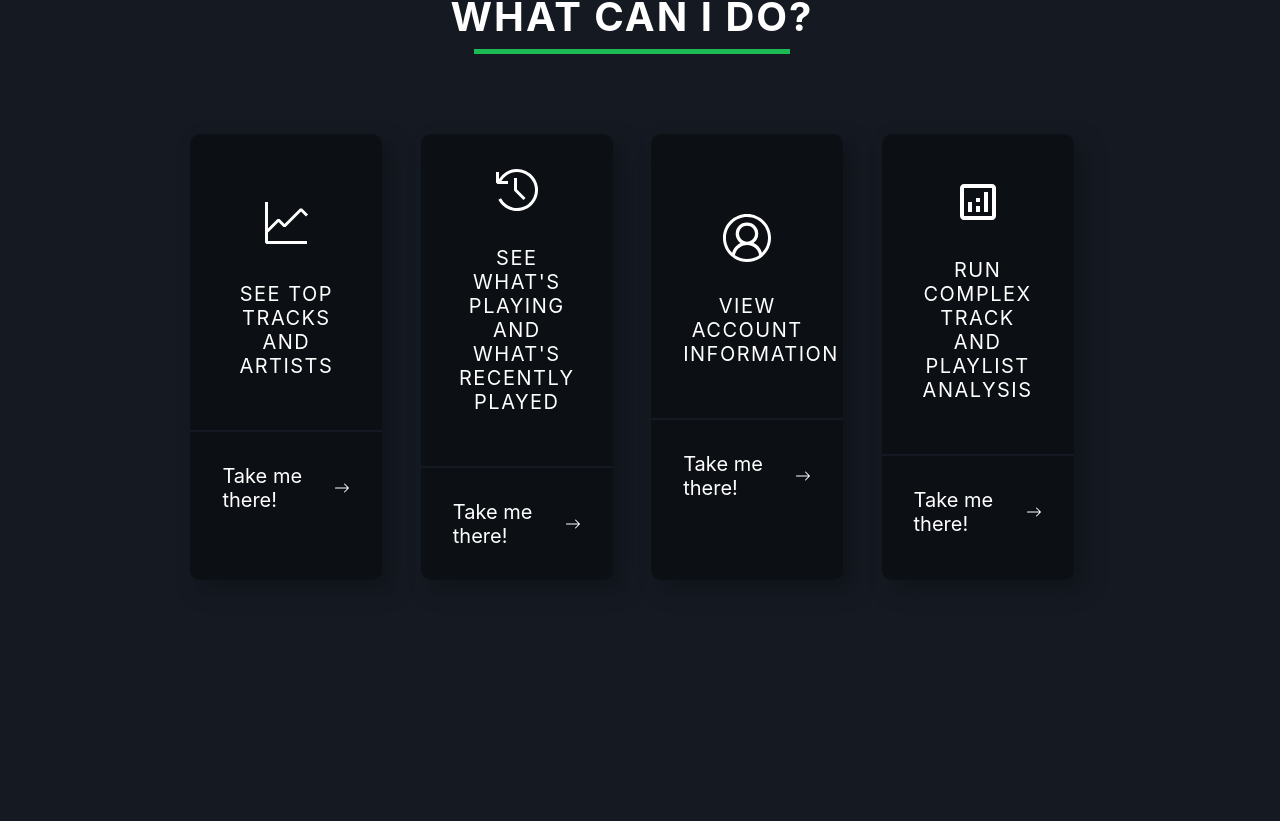
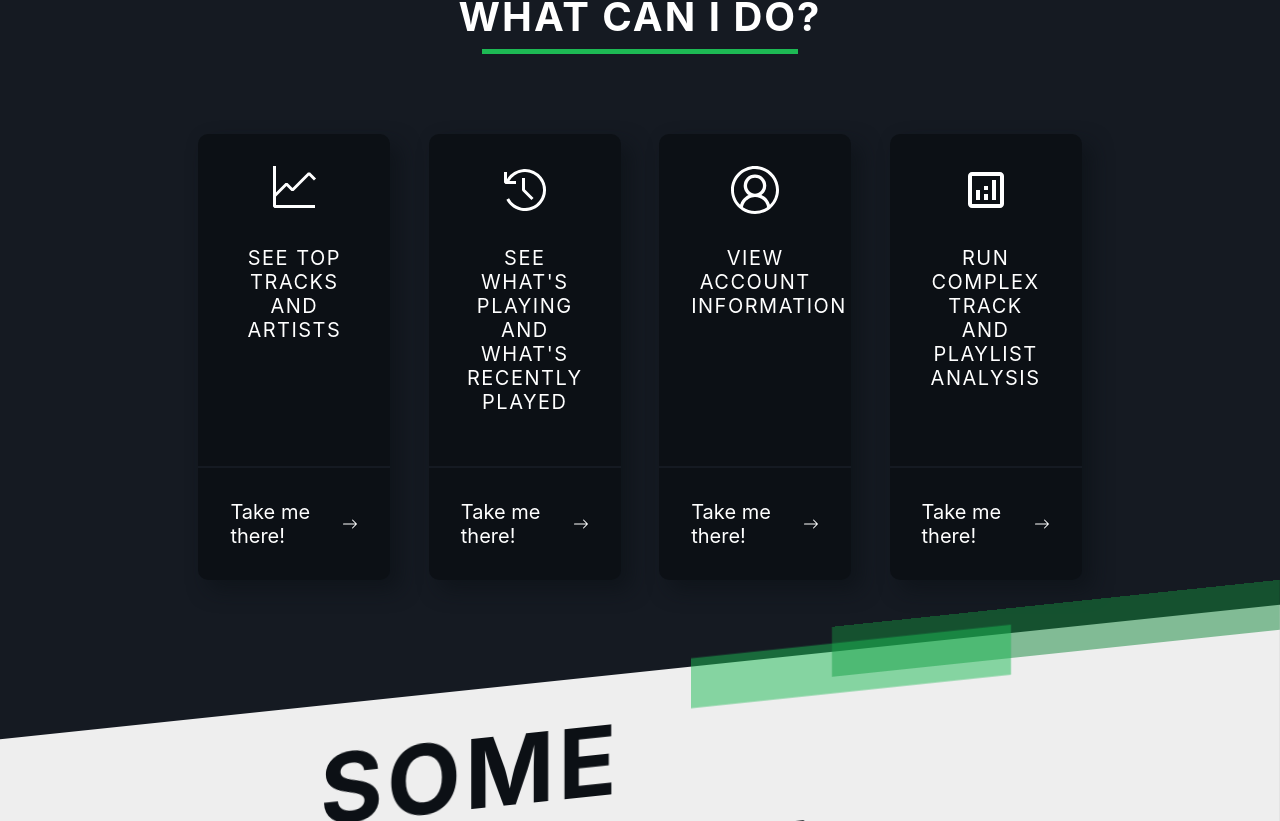
Before and after one commit to luca2849/myspotifystats-react, a Next.js app: page / in a window 1280 px wide. Shown: the part 1979-2800 px from the top of the page. Before the commit the page ends 2651 px from the top, so only its background shows below. Built offline with nearby package versions, Linux system fonts and the light colour scheme.

Commit message:
MSS-30: New home page widget, and some styling fixes

```diff
--- a/pages/index.tsx
+++ b/pages/index.tsx
@@ -66,6 +66,20 @@ export default function Home() {
 				<h2 className={styles.sectionTitle}>What can I do?</h2>
 				<ActionIcons actions={actions} />
 			</section>
+			<section
+				className={`${styles.lowerSectionAlternate} ${styles.fullWidth}`}
+				id="hero"
+			>
+				<div className={styles.skew}>
+					<div className={styles.accent}></div>
+					<div className={styles.accent}></div>
+					<div className={styles.accent}></div>
+					<div className={styles.accent}></div>
+					<div className={styles.textContainer}>
+						<h1>Some Example Text</h1>
+					</div>
+				</div>
+			</section>
 		</>
 	);
 }
--- a/public/scripts/homeScroll.js
+++ b/public/scripts/homeScroll.js
@@ -44,7 +44,6 @@ document.querySelector("#goDown").addEventListener("click", (e) => {
 
 const observer = new IntersectionObserver((entries) => {
 	entries.forEach((entry) => {
-		console.log(entry);
 		if (entry.isIntersecting) {
 			// Is present in viewport
 			entry.target.style.setProperty("--opacity", "1");
@@ -65,3 +64,17 @@ actionCards.forEach((entry, index) => {
 	entry.style.setProperty("--n", `${index}`);
 	observer.observe(entry);
 });
+
+const accentObserver = new IntersectionObserver((entries) => {
+	entries.forEach((entry) => {
+		if (entry.isIntersecting) {
+			// Is present in viewport
+			entry.target.style.setProperty("--move", "1");
+		} else {
+			entry.target.style.setProperty("--move", "0");
+		}
+	});
+});
+
+const heroArea = document.querySelector("#hero");
+accentObserver.observe(heroArea);
--- a/styles/ActionIcons.module.scss
+++ b/styles/ActionIcons.module.scss
@@ -14,7 +14,7 @@
 	& .action {
 		display: flex;
 		flex-direction: column;
-		justify-content: center;
+		justify-content: space-between;
 		width: 20%;
 		border-radius: 10px;
 		background: $darkBackground;
--- a/styles/ConnectedComponents/ConnectedItem.module.scss
+++ b/styles/ConnectedComponents/ConnectedItem.module.scss
@@ -12,6 +12,7 @@
 	margin: 3rem 0;
 	position: relative;
 	z-index: 10;
+	text-align: center;
 	// Block mouse hover effects for JS effect
 	pointer-events: none;
 	@include for-laptop {
--- a/styles/Home.module.scss
+++ b/styles/Home.module.scss
@@ -3,11 +3,12 @@
 @use "../util/styles/vars/animations" as *;
 
 .home {
-	padding: 1rem;
+	width: 100vw;
+	padding: 1rem 2rem;
 }
 
 .top {
-	width: calc(100vw - 3rem);
+	width: 100%;
 	height: calc(100vh - 3rem);
 	display: flex;
 	justify-content: space-between;
@@ -103,7 +104,8 @@
 	}
 }
 
-.lowerSection {
+.lowerSection,
+.lowerSectionAlternate {
 	--opacity: 0;
 	width: 75vw;
 	min-height: 75vh;
@@ -126,4 +128,67 @@
 			margin: 0.5rem auto 5rem auto;
 		}
 	}
+
+	&.fullWidth {
+		position: relative;
+		width: 100vw;
+		& .accent {
+			position: absolute;
+			top: 0;
+			z-index: 20;
+			$h: 50px;
+			height: $h;
+			background: rgba($green, 0.5);
+			transition: all 1s;
+			&:first-of-type {
+				right: 0;
+				width: 35vw;
+				background: rgba($darkGreen, 0.5);
+				transform: translateY(-($h / 2));
+			}
+			&:nth-of-type(2) {
+				top: 25px;
+				right: calc(var(--move) * calc(35vw * 0.6));
+				width: 25vw;
+				transform: translateY(-($h / 1.5));
+			}
+			&:nth-of-type(3) {
+				top: calc(100%);
+				left: 0;
+				width: 30vw;
+				background: rgba($darkGreen, 0.5);
+				transform: translateY(-($h / 2));
+			}
+			&:nth-of-type(4) {
+				top: calc(100% - 25px);
+				left: calc(var(--move) * calc(30vw * 0.666));
+				width: 45vw;
+				transform: translateY(-($h / 4));
+			}
+		}
+	}
 }
+
+.skew {
+	height: 50vh;
+	background: $lightBackground;
+	transform: skewY(-6deg);
+	color: $darkBackground;
+	/* antialiasing */
+	outline: 1px solid transparent;
+	-webkit-backface-visibility: hidden;
+	will-change: transform;
+	-webkit-perspective: 1000;
+
+	& .textContainer {
+		will-change: transform;
+		position: absolute;
+		left: 50%;
+		top: 50%;
+		transform: translate(-50%, -50%);
+		font-size: 4rem;
+		text-transform: uppercase;
+		letter-spacing: 4px;
+		word-spacing: 4px;
+	}
+}
--- a/styles/globals.css
+++ b/styles/globals.css
@@ -6,6 +6,7 @@ body {
 		Ubuntu, Cantarell, Fira Sans, Droid Sans, Helvetica Neue, sans-serif;
 	color: white;
 	background: #151a22;
+	overflow-x: hidden;
 }
 
 a {
--- a/util/styles/vars/_colours.scss
+++ b/util/styles/vars/_colours.scss
@@ -3,5 +3,6 @@ $darkBlack: #222;
 $green: #1db954;
 $darkGreen: #14883d;
 
+$lightBackground: #eeeeee;
 $background: #151a22;
 $darkBackground: #0c1015;
```
Also changed, not shown: components/HomeComponents/SkewedSlice.tsx (added, +24 -0 lines).
